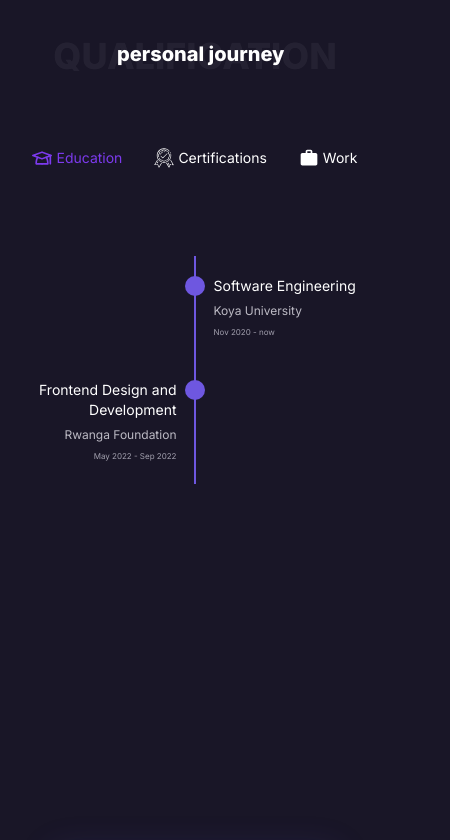
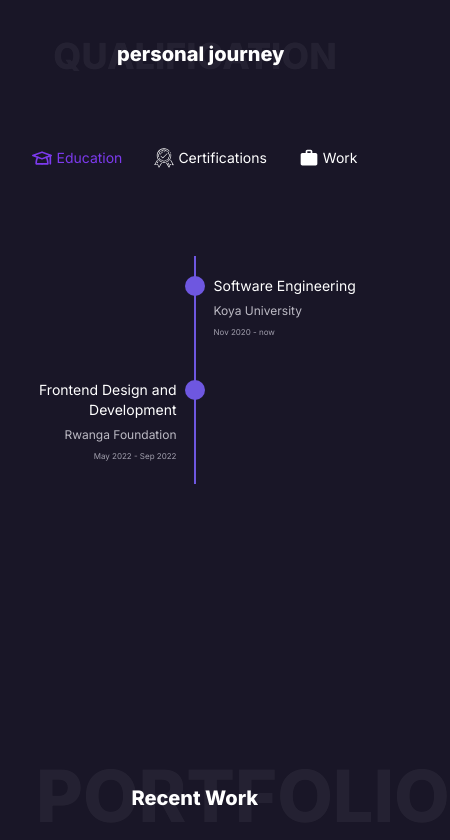
Before and after one commit to YousifQesim/portfolio, a Next.js app: page / in a window 390 px wide. Shown: the part 2872-3712 px from the top of the page, 450 px wide, since content can reach past the window. Built offline with nearby package versions, Linux system fonts and the light colour scheme.

Commit message:
project page test

```diff
--- a/src/components/Navbar.js
+++ b/src/components/Navbar.js
@@ -30,7 +30,7 @@ const Navbar = () => {
           <a href="/#Qualification" className="block py-2 pl-3 pr-4 text-white hover:text-textColor md:border-0  md:p-0 ">Qualification</a>
         </li>
         <li>
-          <a href="#" className="block py-2 pl-3 pr-4 text-white hover:text-textColor md:border-0  md:p-0 ">Contact</a>
+          <a href="/#portfolio" className="block py-2 pl-3 pr-4 text-white hover:text-textColor md:border-0  md:p-0 ">Portfolio</a>
         </li>
       </ul>
     </div>
--- a/src/components/Pages/About.js
+++ b/src/components/Pages/About.js
@@ -96,7 +96,7 @@ const About = () => {
               About me
             </h1>
             <h3 className="text-xl font-extrabold text-white text-center absolute top-6 lg:right-[30%] xl:right-[38%] ">
-              My Introduction
+Introduction
             </h3>
 
           </motion.div>
--- a/src/components/Pages/Projects.js
+++ b/src/components/Pages/Projects.js
@@ -26,11 +26,23 @@ const ProjectsPage = () => {
   }, []);
 
   return (
-    <div className="container mx-auto mt-8 px-4">
-      <h1 className="text-4xl font-bold mb-8">My Projects</h1>
-      <motion.div className="relative h-96" initial={{ opacity: 0 }} animate={{ opacity: 1 }} exit={{ opacity: 0 }} transition={{ duration: 0.5 }}>
+    <div className="h-screen container mx-auto relative px-4 flex flex-col" id="portfolio">
+      <motion.div
+        initial={{ opacity: 0 }}
+        animate={{ opacity: 1 }}
+        transition={{ delay: 0.2, duration: 0.5 }}
+        className='relative bottom-28 my-8'
+      >
+        <h1 className="text-7xl font-extrabold text-white text-center opacity-5 uppercase">
+          Portfolio
+        </h1>
+        <h3 className="text-xl font-extrabold text-white text-center absolute top-6 left-[27%] vsm:left-[30%] m:left-[34%] md:left-[40%] lg:left-[43%] xl:left-[45%] ">
+          Recent Work
+        </h3>
+      </motion.div>
+      <motion.div className="relative h-96" initial={{ opacity: 0 }} animate={{ opacity: 1 }} exit={{ opacity: 0 }} transition={{ duration: 0.8 }}>
         {/* Carousel wrapper */}
-        <motion.div className="absolute inset-0 flex" key={currentSlide} custom={direction} initial={{ x: direction > 0 ? "-100%" : "100%", opacity: 0 }} animate={{ x: 0, opacity: 1 }} exit={{ x: direction > 0 ? "100%" : "-100%", opacity: 0 }} transition={{ duration: 0.5 }}>
+        <motion.div className="absolute inset-0 flex" key={currentSlide} custom={direction} initial={{ x: direction > 0 ? "-20%" : "100%", opacity: 0 }} animate={{ x: 0, opacity: 1 }} exit={{ x: direction > 0 ? "100%" : "-100%", opacity: 0 }} transition={{ duration: 0.8 }}>
           {projectsData.projects.map((project, index) => (
             <motion.div key={project.id} className={`w-full h-full flex-shrink-0 ${index === currentSlide ? "" : "hidden"}`} initial={{ opacity: 0 }} animate={{ opacity: 1 }} exit={{ opacity: 0 }} transition={{ duration: 0.5 }}>
               <div className="flex justify-center items-center h-full">
@@ -42,7 +54,7 @@ const ProjectsPage = () => {
         {/* Slider controls */}
         <button
           type="button"
-          className="absolute top-1/2 left-4 z-30 flex items-center justify-center h-12 w-12 rounded-full bg-white/30 dark:bg-gray-800/30 group hover:bg-white/50 dark:group-hover:bg-gray-800/60 focus:ring-4 focus:ring-white dark:focus:ring-gray-800/70 focus:outline-none"
+          className="absolute top-1/2 left-4 z-30 flex items-center justify-center h-12 w-12 rounded-full bg-white/30 dark:bg-gray-800/30 group hover:bg-white/50 dark:group-hover:bg-gray-800/60 focus:ring-4 focus:ring-white dark:focus:ring-gray-800/70 focus:outline-none border-2 border-indigo-600"
           data-carousel-prev
           onClick={handleCarouselPrev}
         >
@@ -50,7 +62,7 @@ const ProjectsPage = () => {
           <svg
             className="w-6 h-6 text-white dark:text-gray-800"
             xmlns="http://www.w3.org/2000/svg"
-            fill="none"
+            fill="rgb(79 70 229)"
             viewBox="0 0 24 24"
             stroke="currentColor"
           >
@@ -59,7 +71,7 @@ const ProjectsPage = () => {
         </button>
         <button
           type="button"
-          className="absolute top-1/2 right-4 z-30 flex items-center justify-center h-12 w-12 rounded-full bg-white/30 dark:bg-gray-800/30 group hover:bg-white/50 dark:group-hover:bg-gray-800/60 focus:ring-4 focus:ring-white dark:focus:ring-gray-800/70 focus:outline-none"
+          className="absolute top-1/2 right-4 z-30 flex items-center justify-center h-12 w-12 rounded-full bg-white/30 dark:bg-gray-800/30 group hover:bg-white/50 dark:group-hover:bg-gray-800/60 focus:ring-4 focus:ring-white dark:focus:ring-gray-800/70 focus:outline-none border-2 border-indigo-600"
           data-carousel-next
           onClick={handleCarouselNext}
         >
@@ -67,7 +79,7 @@ const ProjectsPage = () => {
           <svg
             className="w-6 h-6 text-white dark:text-gray-800"
             xmlns="http://www.w3.org/2000/svg"
-            fill="none"
+            fill="rgb(79 70 229)"
             viewBox="0 0 24 24"
             stroke="currentColor"
           >
--- a/src/components/Pages/skills.js
+++ b/src/components/Pages/skills.js
@@ -48,7 +48,7 @@ function Skills() {
           Skills
         </h1>
         <h3 className="text-xl font-extrabold text-white text-center absolute top-6 left-[27%] vsm:left-[30%] m:left-[34%] md:left-[40%] lg:left-[43%] xl:left-[45%] ">
-          My Tech Stack
+          Tech Stack
         </h3>
       </motion.div>
 
--- a/src/components/ProjectCard.js
+++ b/src/components/ProjectCard.js
@@ -5,7 +5,7 @@ const ProjectCard = ({ project }) => {
   return (
     <motion.div
       whileTap={{ scale: 0.95 }}
-      className="w-full md:w-1/2 lg:w-1/3 p-4 hover:cursor-pointer"
+      className="w-full md:w-3/4  p-4 hover:cursor-pointer"
     >
       <div className=" rounded-lg  overflow-hidden h-full bg-ProjectBackground shadow-sm box">
         <div className="relative" style={{ height: "400px" }}>
@@ -44,7 +44,7 @@ const ProjectCard = ({ project }) => {
                   rel="noopener noreferrer"
                   className="bg-indigo-600 text-white px-4 py-2 rounded-full mx-2"
                 >
-                  Live Preview
+                  Demo
                 </a>
               ) : null}
               <a
```
